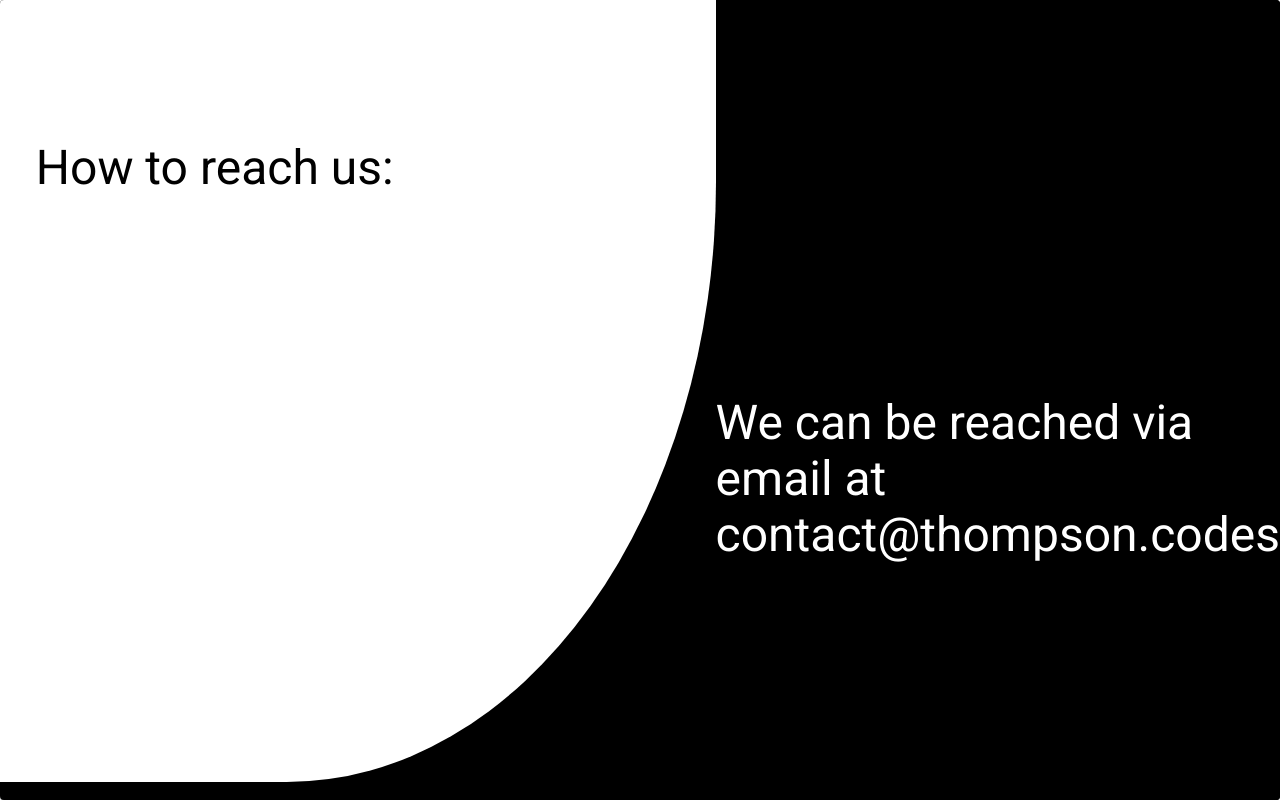
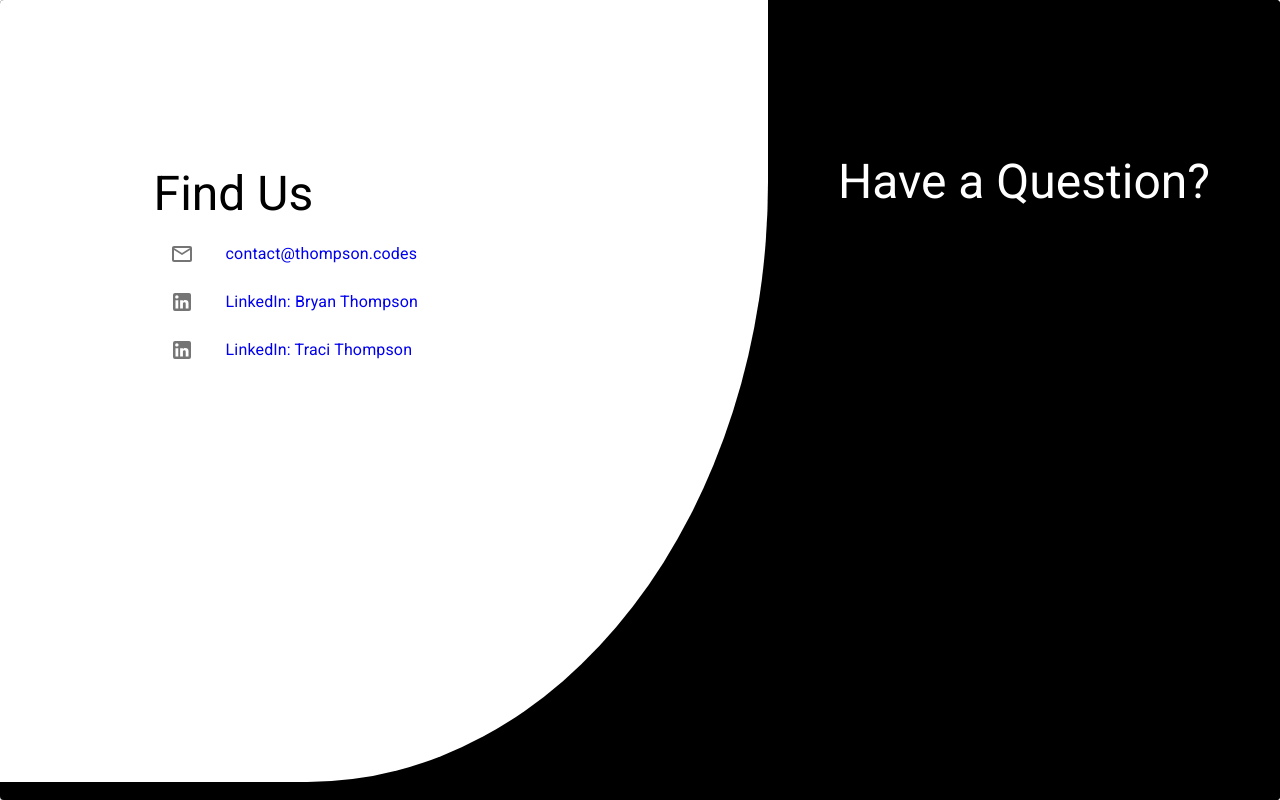
Before and after one commit to thompson-codes-llc/thompson.codes, a React (Create React App) app: page /contact in a window 1280 px wide. Built offline with nearby package versions, Linux system fonts and the light colour scheme.

Commit message:
icons and contact links

```diff
--- a/package.json
+++ b/package.json
@@ -6,6 +6,7 @@
     "@emotion/react": "^11.10.6",
     "@emotion/styled": "^11.10.6",
     "@fontsource/roboto": "^4.5.8",
+    "@mui/icons-material": "^5.11.11",
     "@mui/material": "^5.11.15",
     "@testing-library/jest-dom": "^5.16.5",
     "@testing-library/react": "^13.4.0",
--- a/src/pages/about.js
+++ b/src/pages/about.js
@@ -1,5 +1,5 @@
 import React from 'react';
-import { Box, Card, Typography } from '@mui/material';
+import { Box, Typography } from '@mui/material';
 import { Layout } from '../components/layout';
 
 const About = () => {
--- a/src/pages/contact.js
+++ b/src/pages/contact.js
@@ -1,34 +1,62 @@
 import React from 'react';
-import { Typography } from '@mui/material';
+import { Box, List, ListItem, ListItemIcon, ListItemText, Typography } from '@mui/material';
 import { Layout } from '../components/layout';
+import MailOutlineIcon from '@mui/icons-material/MailOutline';
+import LinkedInIcon from '@mui/icons-material/LinkedIn';
 
 const Contact = () => {
   return (
     <Layout left={
+      <>
         <Typography
           variant="h3"
           sx={{
             color: "black",
             marginTop: "50%",
-            marginLeft: "5%",
-            marginRight: "5%"
+            marginLeft: "20%",
           }}
         >
-          How to reach us:
+          Find Us
         </Typography>
+        <List>
+          <ListItem component="a" target="_blank" href="mailto:contact@thompson.codes">
+            <ListItemIcon>
+              <MailOutlineIcon />
+            </ListItemIcon>
+            <ListItemText>contact@thompson.codes</ListItemText>
+          </ListItem>
+          <ListItem component="a" target="_blank" href="https://www.linkedin.com/in/snowboardtechie/">
+            <ListItemIcon>
+              <LinkedInIcon />
+            </ListItemIcon>
+            <ListItemText>LinkedIn: Bryan Thompson</ListItemText>
+          </ListItem>
+          <ListItem component="a" target="_blank" href="https://www.linkedin.com/in/tracihthompson/">
+            <ListItemIcon>
+              <LinkedInIcon />
+            </ListItemIcon>
+            <ListItemText>LinkedIn: Traci Thompson</ListItemText>
+          </ListItem>
+        </List>
+      </>
     } right={
+      <Box
+        sx={{
+          display: "flex",
+          justifyContent: "center"
+        }}
+      >
         <Typography
           variant="h3"
           sx={{
             color: "white",
-            marginTop: "70%",
-            marginLeft: "0%"
+            marginTop: "30%",
           }}
         >
-          We can be reached via email at contact@thompson.codes
-        </Typography>}
-      />
-
+          Have a Question?
+        </Typography>
+      </Box>
+    }/>
   );
 }
 
```
Also changed, not shown: 1 other file (tests, documents, lock files or other folders).
